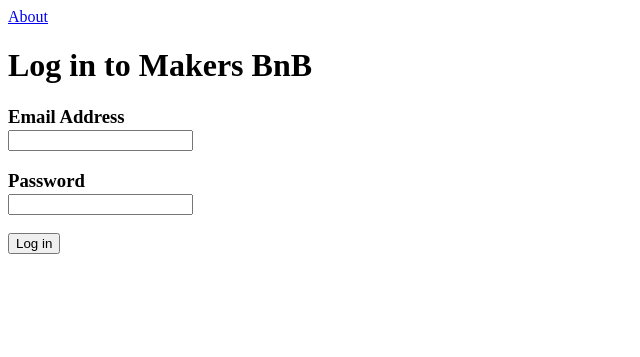
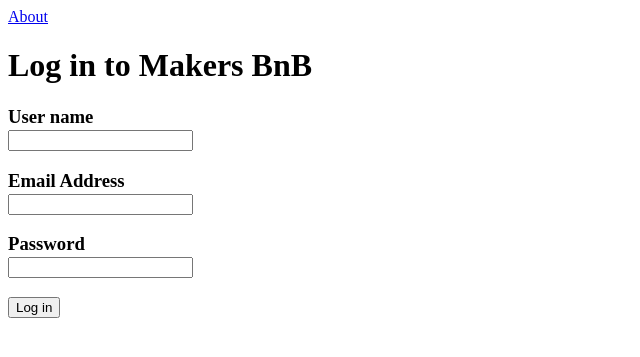
Before and after one commit to hudaa12/MakersBnB, a Flask app: page /login in a window 1280 px wide. Shown: the top 357 px of the page, without its empty margins (0-640 px from the left). Run offline with Flask 3, Linux system fonts and the light colour scheme.

Commit message:
Added login route and logout route

```diff
--- a/app.py
+++ b/app.py
@@ -1,9 +1,13 @@
 import os
-from flask import Flask, request, render_template
+from flask import Flask, request, render_template, redirect, session
 from lib.database_connection import get_flask_database_connection
+from flask_session import Session
 
 # Create a new Flask app
 app = Flask(__name__)
+app.config["SESSION_PERMANENT"] = False
+app.config["SESSION_TYPE"] = "filesystem"
+Session(app)
 
 # == Your Routes Here ==
 
@@ -15,11 +19,23 @@ app = Flask(__name__)
 
 @app.route('/index', methods=['GET'])
 def get_index():
+    if not session.get("name"):
+        return redirect("/login")
     return render_template('index.html')
 
 @app.route('/login', methods=['GET'])
 def get_login():
     return render_template('login.html')
+
+@app.route('/login', methods=['POST'])
+def post_login():
+    session["name"] = request.form.get("User name")
+    return redirect("/spaces")
+
+@app.route("/logout")
+def logout():
+    session["name"] = None
+    return redirect("index.html")
 
 
 # These lines start the server if you run this file directly
--- a/templates/login.html
+++ b/templates/login.html
@@ -13,6 +13,10 @@
       <h1>Log in to Makers BnB</h1>
       <form action="/spaces" method="POST">
         <h3>
+            <label for="username">User name</label><br />
+            <input type="text" name="username" id="username" />
+          </h3>
+        <h3>
           <label for="email">Email Address</label><br />
           <input type="text" name="email" id="email" />
         </h3>
```
